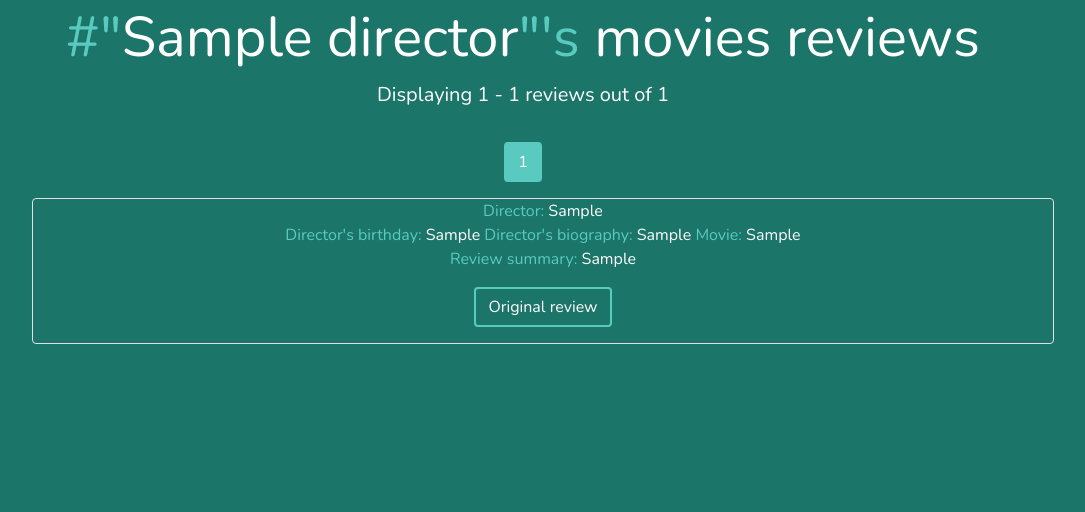
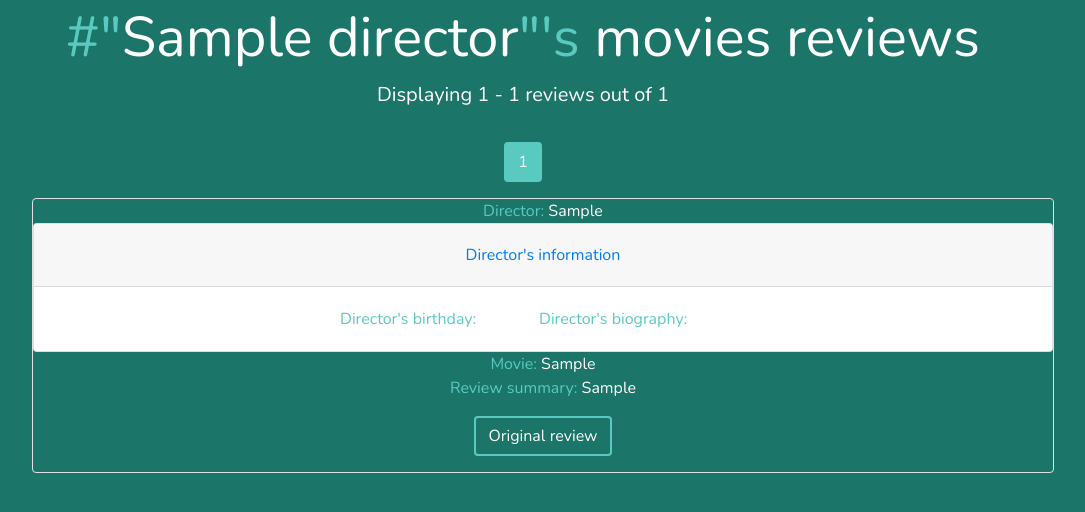
Before and after one commit to tamirdh/Critics_website_project, a Django app: template SRC/APPLICATION-SOURCE-CODE/el_critico/finder/templates/director_reviews.html in a window 1280 px wide. Shown: the part 243-755 px from the top of the page, without its empty margins (117-1202 px from the left). Run offline with Django 3.2, Linux system fonts and the light colour scheme; the template is opened without the code that fills it: most values are stand-ins (such as "Sample title", 1, 10 or a date in 2020); some libraries are stand-ins or nearby versions; some web fonts are replaced.

Commit message:
added accordion

```diff
--- a/SRC/APPLICATION-SOURCE-CODE/el_critico/finder/templates/director_reviews.html
+++ b/SRC/APPLICATION-SOURCE-CODE/el_critico/finder/templates/director_reviews.html
@@ -39,8 +39,27 @@
                 {% for review in reviews_list %}
                 <div id ="resblock" class= "border rounded">
                     <span>Director:</span> {{ review.0 }} <br>
-                    <span>Director's birthday:</span> {{ review.1 }}
-                    <span>Director's biography:</span> {{ review.2 }}
+
+                    <div id="accordion">
+                      <div class="card">
+                        <div class="card-header" id="headingOne">
+                          <h5 class="mb-0">
+                            <button class="btn btn-link" data-toggle="collapse" data-target="#collapseOne" aria-expanded="true" aria-controls="collapseOne">
+                                Director's information
+                            </button>
+                          </h5>
+                        </div>
+
+                        <div id="collapseOne" class="collapse show" aria-labelledby="headingOne" data-parent="#accordion">
+                          <div class="card-body">
+                            <span>Director's birthday:</span> {{ review.1 }}
+                            <span>Director's biography:</span> {{ review.2 }}
+                          </div>
+                        </div>
+                      </div>
+                    </div>
+
+
                     <span>Movie:</span> {{ review.3 }}<br>
                     <span>Review summary:</span> {{ review.5 }}<br>
                     <button id = "search_btn" class="btn btn-outline-success my-2 my-sm-3"><a class="text-white" href={{ review.4 }}>Original review</a></button>
```
